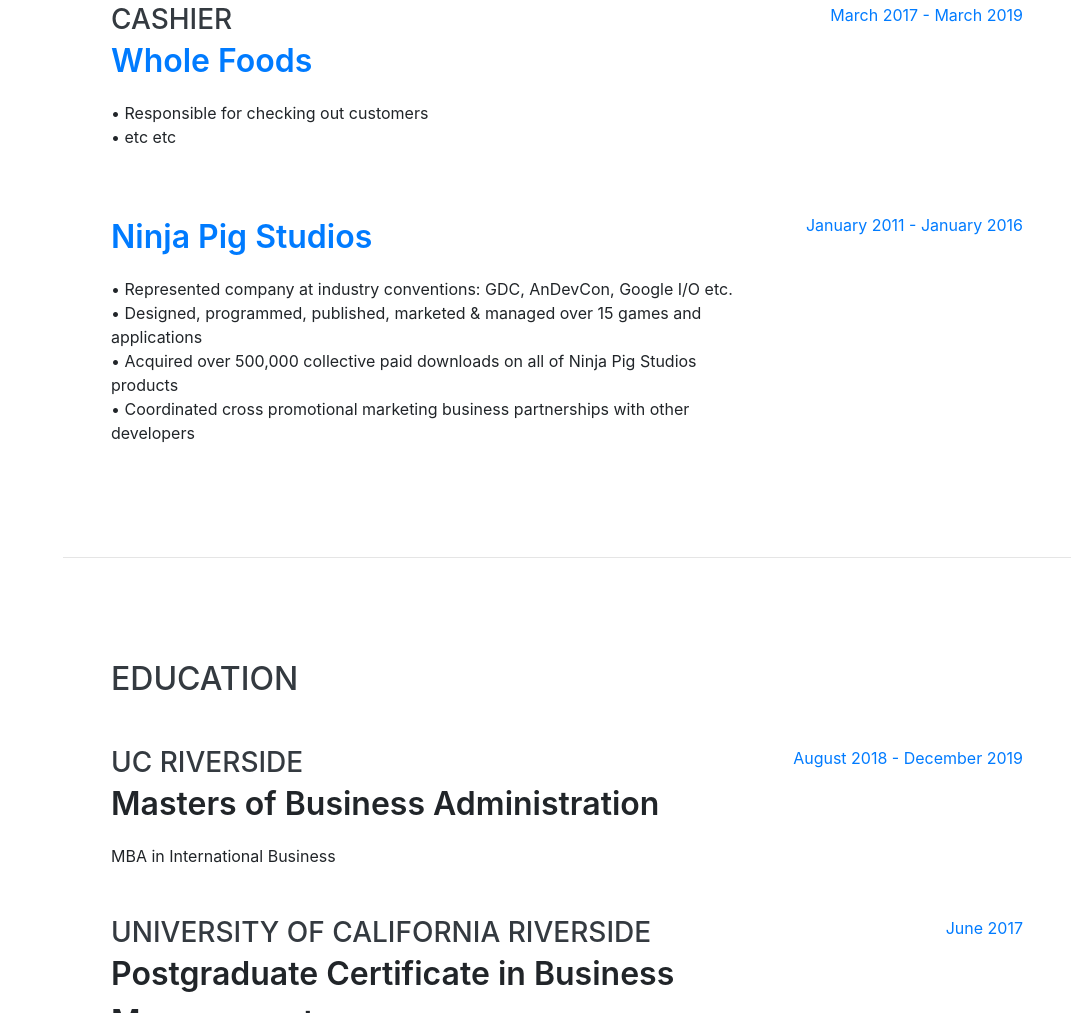
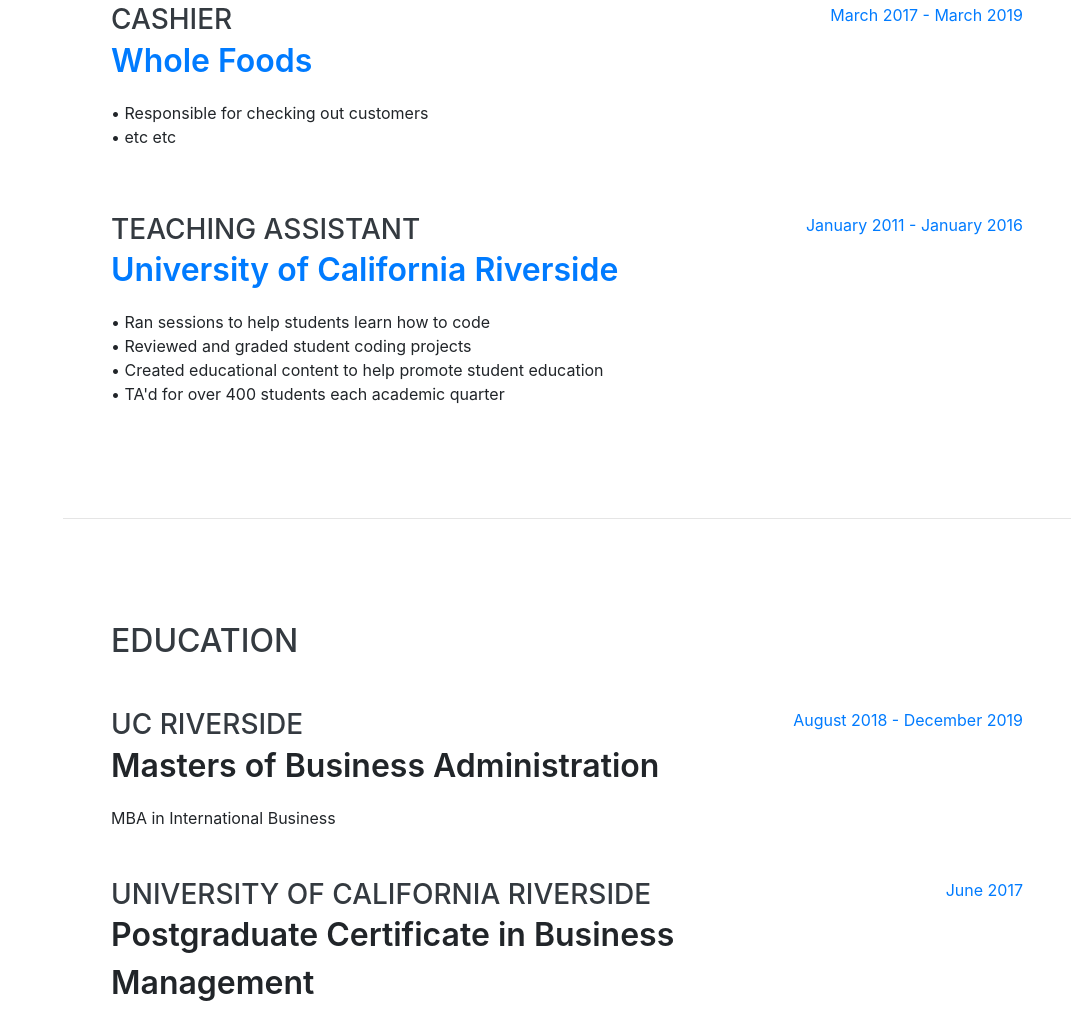
Before and after one commit to JordanSchuetz/LearnCS8-Resume, a website with bundled scripts: page index.html in a window 1280 px wide. Shown: the part 1166-2179 px from the top of the page, without its empty margins (209-1280 px from the left). Built offline with nearby package versions, Linux system fonts and the light colour scheme; files whose address does not match are found by name; a web font is replaced by a local one.

Commit message:
Update index.html

```diff
--- a/index.html
+++ b/index.html
@@ -122,13 +122,13 @@
 
         <div class="resume-item d-flex flex-column flex-md-row justify-content-between mb-5">
           <div class="resume-content">
-            <h3 class="mb-0"></h3>
-            <div class="subheading mb-3"><a target="_blank" href="http://ninjapigstudios.com">Ninja Pig Studios</a></div>
+            <h3 class="mb-0">Teaching Assistant</h3>
+            <div class="subheading mb-3"><a target="_blank" href="https://ucr.edu">University of California Riverside</a></div>
             <p>
-            • Represented company at industry conventions: GDC, AnDevCon, Google I/O etc.<br>
-            • Designed, programmed, published, marketed & managed over 15 games and applications<br>
-            • Acquired over 500,000 collective paid downloads on all of Ninja Pig Studios products<br>
-            • Coordinated cross promotional marketing business partnerships with other developers<br>
+            • Ran sessions to help students learn how to code<br>
+            • Reviewed and graded student coding projects<br>
+            • Created educational content to help promote student education<br>
+            • TA'd for over 400 students each academic quarter<br>
 
           </p>
           </div>
```
